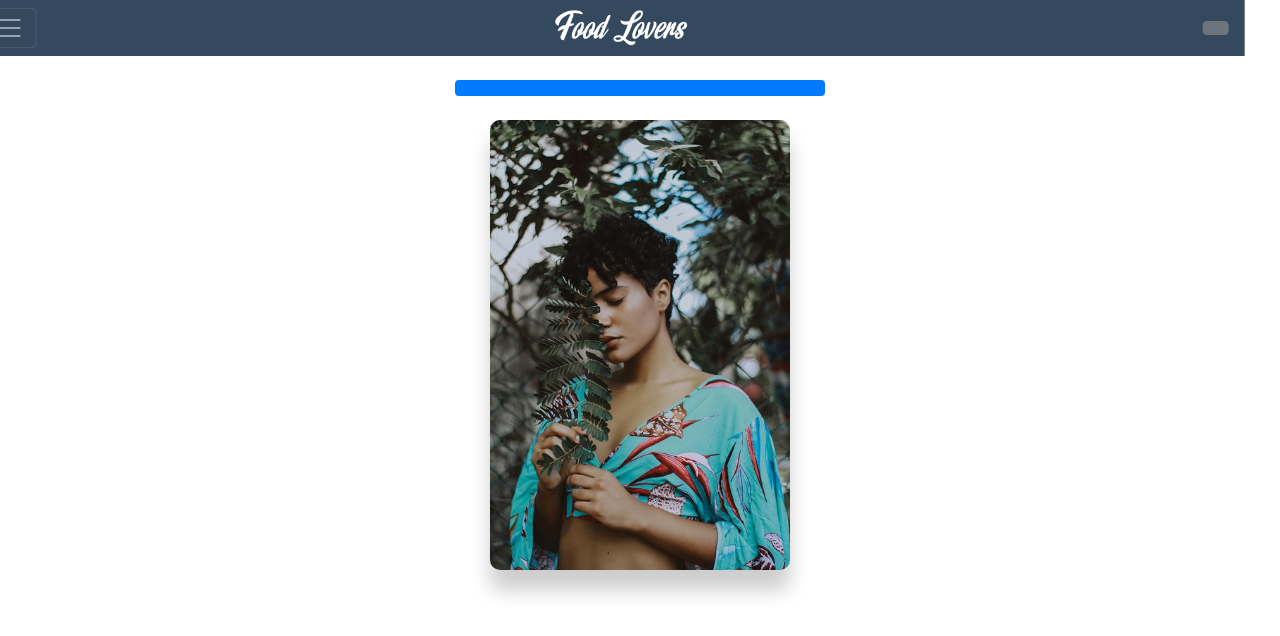
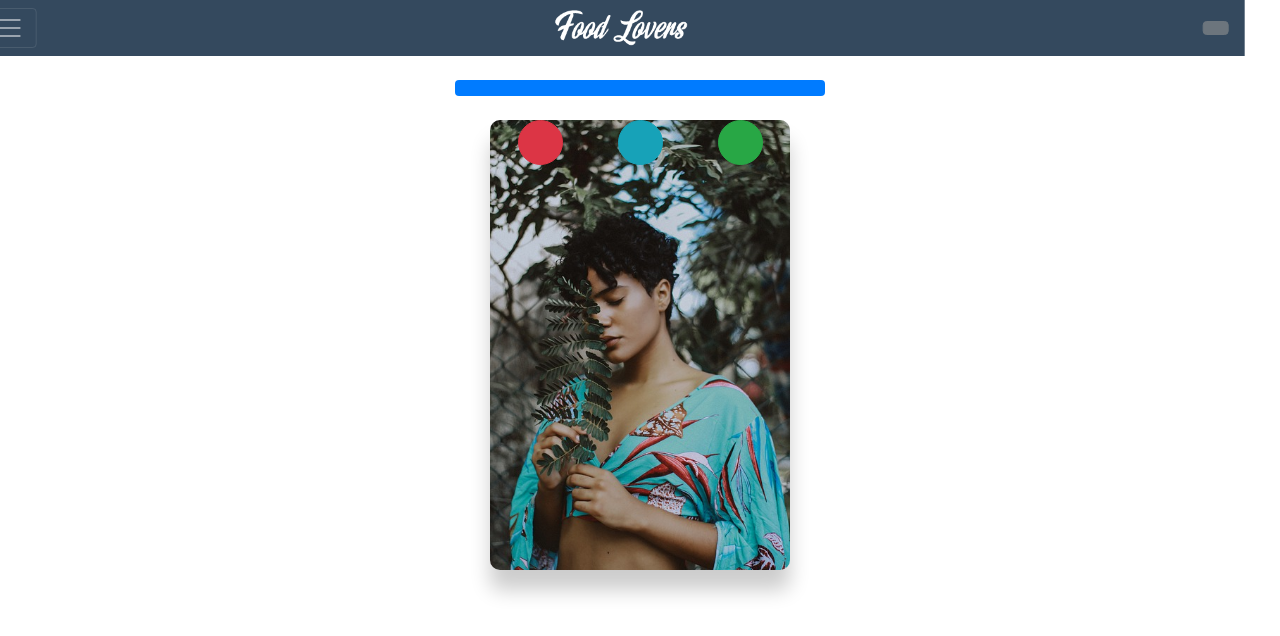
Before and after one commit to rafaelazd/food-lovers, a Vue app in the folder web-ui/: page /#/inicio in a window 1280 px wide. Shown: the top 636 px of the page. Built offline with nearby package versions, Linux system fonts and the light colour scheme; some icons are missing.

Commit message:
Botões
Criado botões de info, check e no, ainda não alinhados.

```diff
--- a/web-ui/src/components/Inicio.vue
+++ b/web-ui/src/components/Inicio.vue
@@ -32,12 +32,11 @@
     <!-- Perfil Card -->
     <div class="row justify-content-center align-items-center">
         <div class="profile" id="idUsuario">
-            <img src="/static/img/m5.jpg" class="img-fluid" alt="Usuario">
-                <b-button-group>
-                    <b-button><i class="fa fa-times" aria-hidden="true"></i></b-button>
-                    <b-button><i class="fa fa-info-circle" aria-hidden="true"></i></b-button>
-                    <b-button><i class="fa fa-check" aria-hidden="true"></i></b-button>
-                </b-button-group>
+                 <div class="d-flex justify-content-around">
+                  <button type="button" class="btn btn-circle btn-danger"><i class="fa fa-times" aria-hidden="true"></i></button>
+                  <button type="button" class="btn btn-circle btn-info"><i class="fa fa-info-circle" aria-hidden="true"></i></button>
+                  <button type="button" class="btn btn-circle btn-success"><i class="fa fa-check" aria-hidden="true"></i></button>
+                </div>
         </div>
     </div>
     <!-- END Perfil Card -->
@@ -88,13 +87,29 @@
         height: 450px;
         background-color: #ecf0f1;
         border-style: hidden;
-        vertical-align: middle;
-        text-align: center;
         box-sizing: border-box;
         border-radius: 10px;
         overflow: hidden;
         box-shadow: 0 20px 20px rgba(0,0,0,.2);
+        background-image: url('/static/img/m5.jpg');
+        background-size: cover;
+        align-content: stretch;
+
+    }
+    .container .profile .btn-circle {
+        width: 45px;
+        height: 45px;
+        vertical-align: bottom;
+        font-size: 12px;
+        border-radius: 25px;
+
+    }
+    .container .profile .d-flex {
+        vertical-align: bottom;
+        bottom: 0;
+        margin-bottom: 0;
 
     }
 
+
 </style>
```
